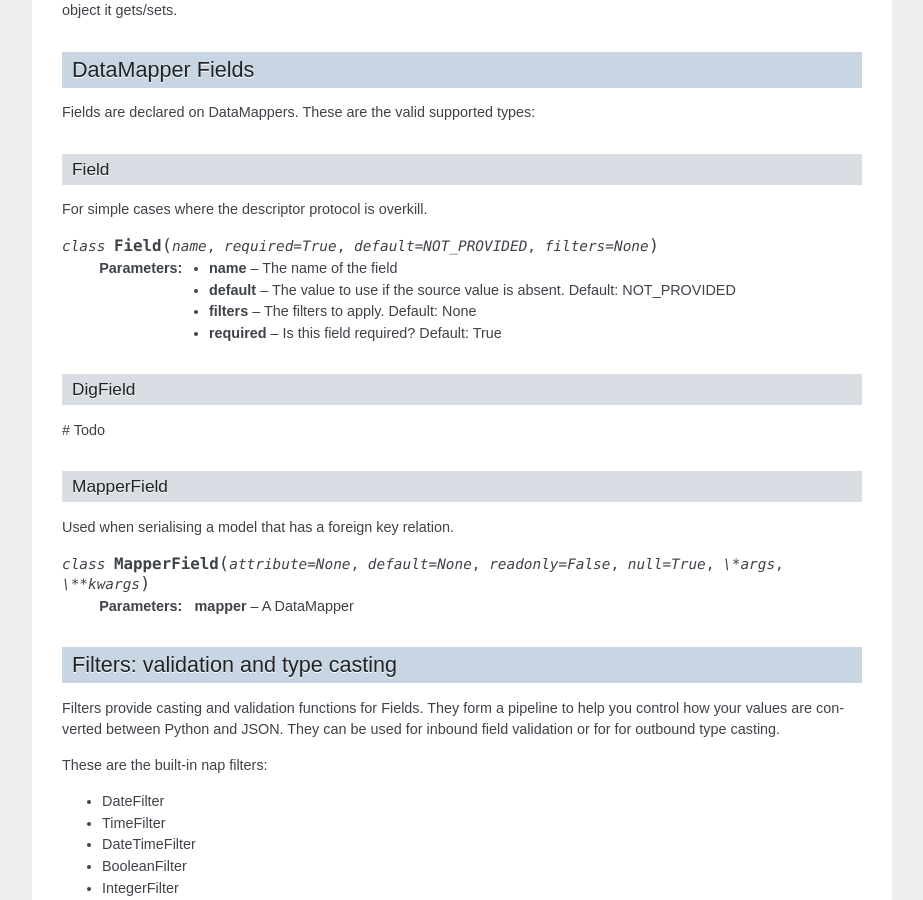
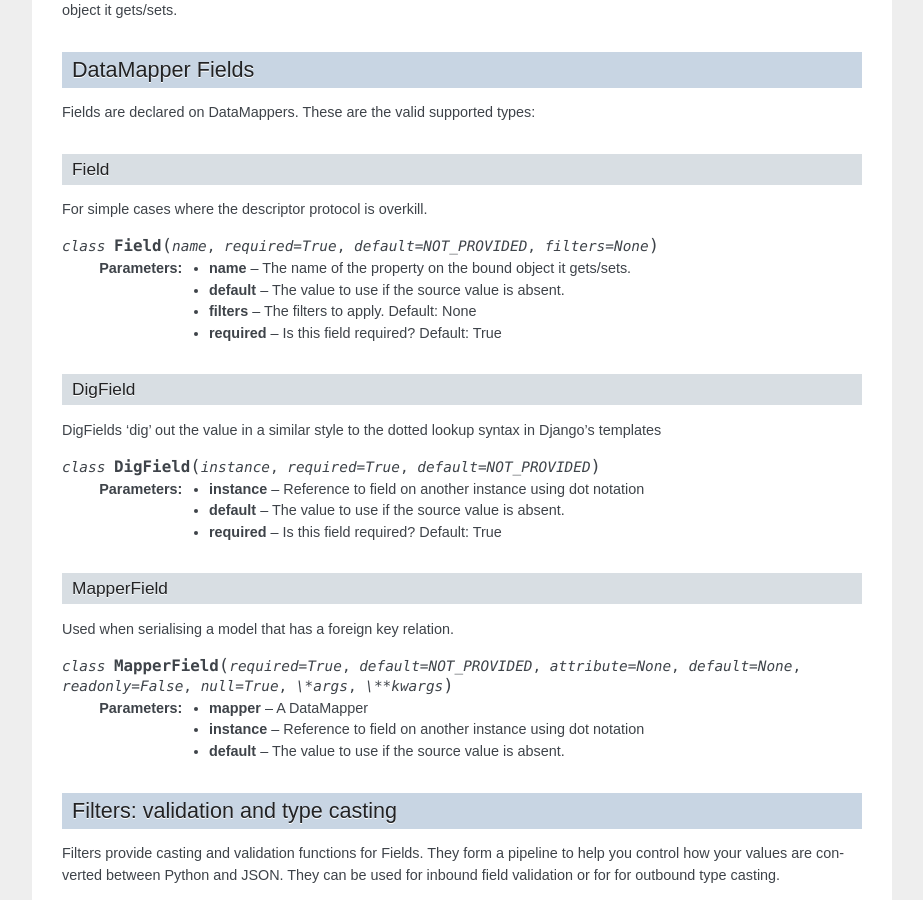
Before and after one commit to funkybob/django-nap, a Sphinx documentation site: the page built from docs/datamapper/index.rst, in a window 1280 px wide and 900 px high, scrolled down 986 px. Shown: the whole window, without its empty margins (198-1121 px from the left). Built offline with Sphinx 7.4.7, drawn with Linux system fonts in a browser that asks for light colours; pages that are not in the unit, such as notebooks, are missing from menus.

Commit message:
Documented DigField and mixed typo param:name on Field

```diff
--- a/docs/datamapper/index.rst
+++ b/docs/datamapper/index.rst
@@ -73,25 +73,34 @@ For simple cases where the descriptor protocol is overkill.
 
 .. class:: Field(name, required=True, default=NOT_PROVIDED, filters=None)
 
-   :param name: The name of the field
-   :param default: The value to use if the source value is absent. Default: NOT_PROVIDED
+   :param name: The name of the property on the bound object it gets/sets.
+   :param default: The value to use if the source value is absent.
    :param filters: The filters to apply. Default: None
    :param required: Is this field required? Default: True
 
 
 DigField
 --------
-# Todo
+
+DigFields 'dig' out the value in a similar style to the dotted lookup syntax in
+Django's templates
+
+.. class:: DigField(instance, required=True, default=NOT_PROVIDED)
+
+    :param instance: Reference to field on another instance using dot notation
+    :param default: The value to use if the source value is absent.
+    :param required: Is this field required? Default: True
 
 MapperField
 -----------
 
 Used when serialising a model that has a foreign key relation.
 
-.. class:: MapperField(attribute=None, default=None, readonly=False, null=True, \*args, \**kwargs)
+.. class:: MapperField(required=True, default=NOT_PROVIDED, attribute=None, default=None, readonly=False, null=True, \*args, \**kwargs)
 
-   :param mapper: A DataMapper
-
+    :param mapper: A DataMapper
+    :param instance: Reference to field on another instance using dot notation
+    :param default: The value to use if the source value is absent.
 
 Filters: validation and type casting
 ====================================
```
